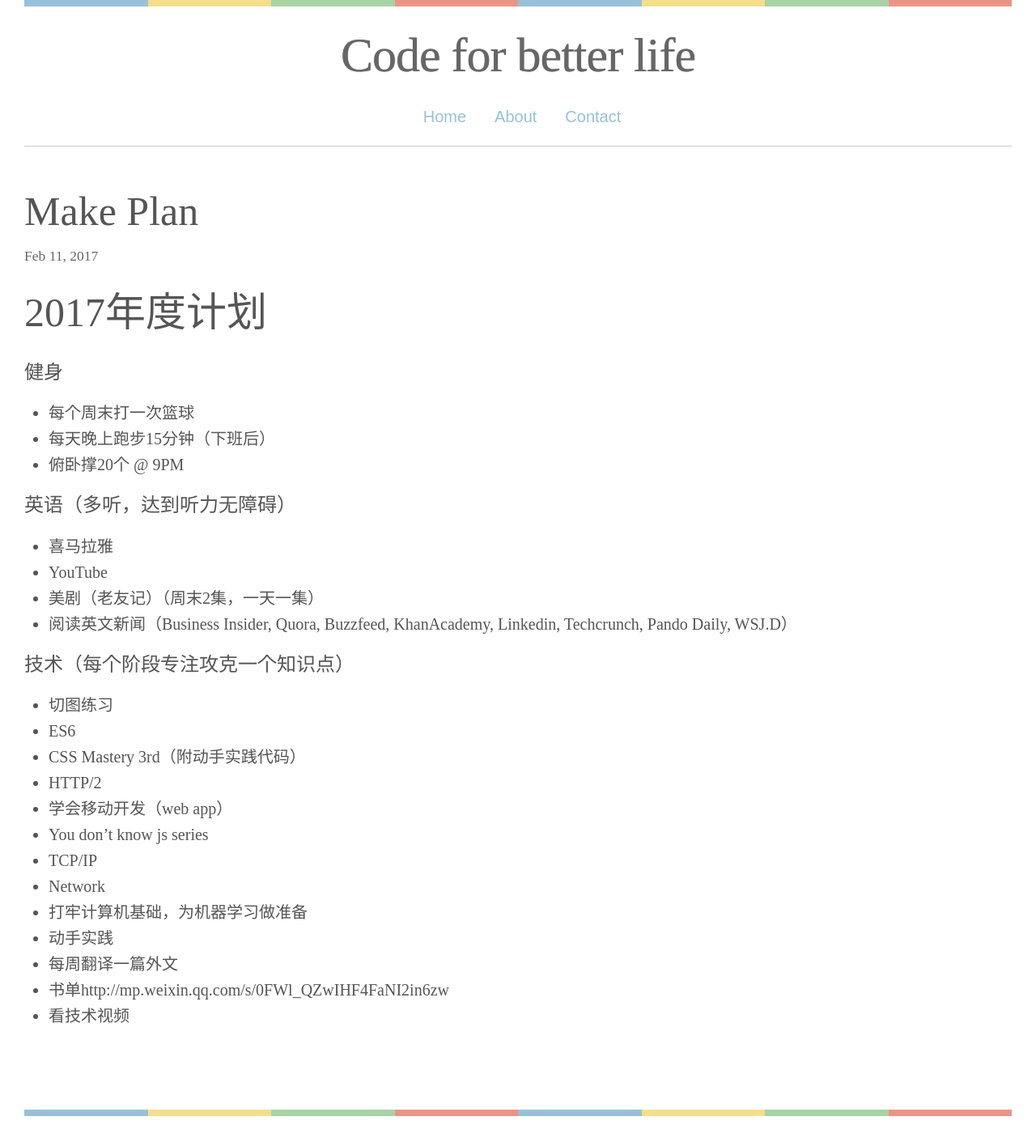
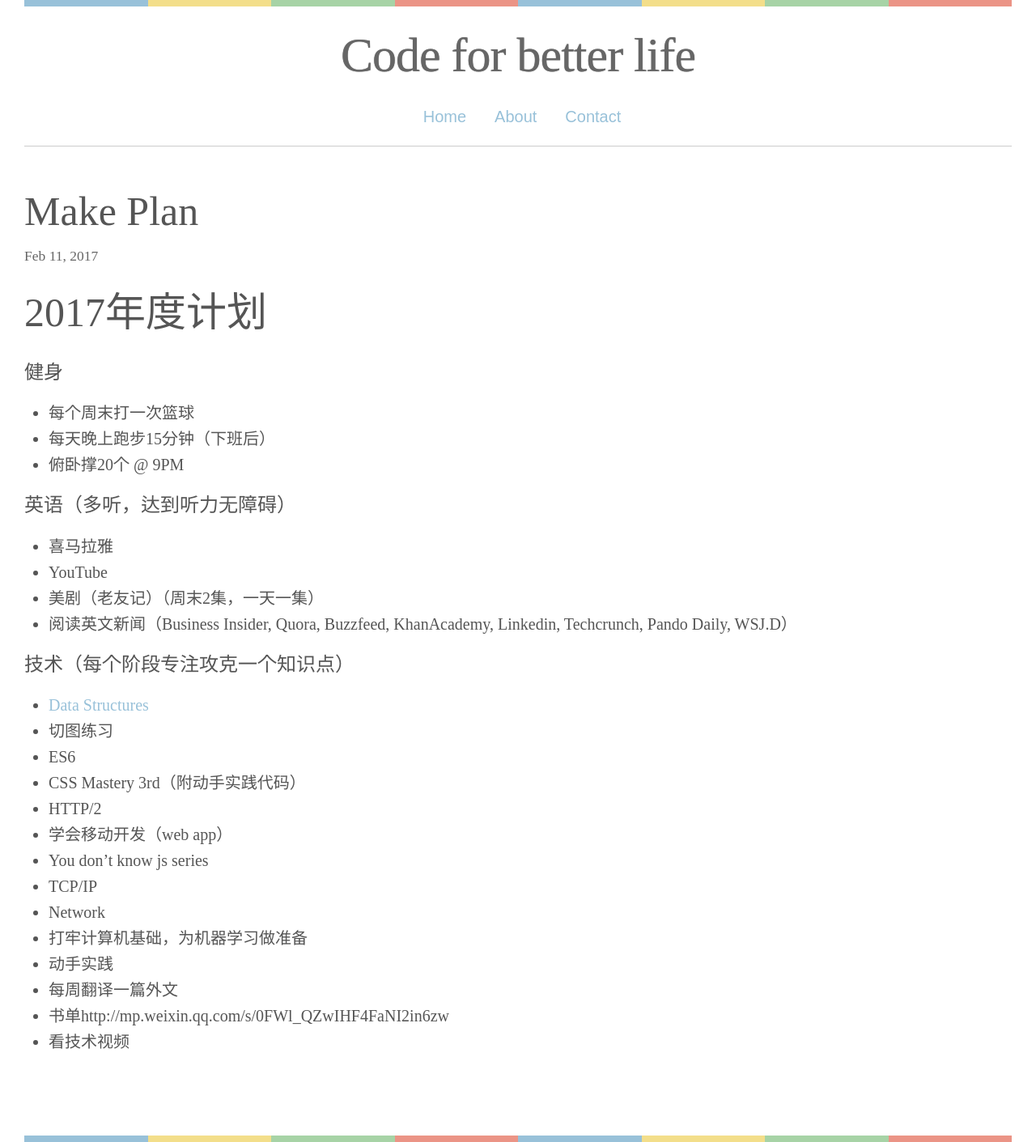
Before and after one commit to YYvanYang/yyvanyang.github.io, a Jekyll site: the page built from _posts/2017-02-11-make-plan.md, in a window 1280 px wide. Shown: the whole page at 81% size. Built offline with Jekyll 4.4.1, drawn with Linux system fonts in a browser that asks for light colours; some web fonts are replaced; our own code applies the rules of GitHub Pages for plain Markdown files; comment, search, counter and statistics services are not loaded; before the commit the page ends 1379 px from its top, so only the background shows below that.

Commit message:
add data structure

```diff
--- a/_posts/2017-02-11-make-plan.md
+++ b/_posts/2017-02-11-make-plan.md
@@ -12,6 +12,7 @@
 * 阅读英文新闻（Business Insider, Quora, Buzzfeed, KhanAcademy, Linkedin, Techcrunch, Pando Daily, WSJ.D）
 
 ### 技术（每个阶段专注攻克一个知识点）
+* [Data Structures](https://www.coursera.org/specializations/data-structures-algorithms?action=enroll)
 * 切图练习
 * ES6
 * CSS Mastery 3rd（附动手实践代码）
```
